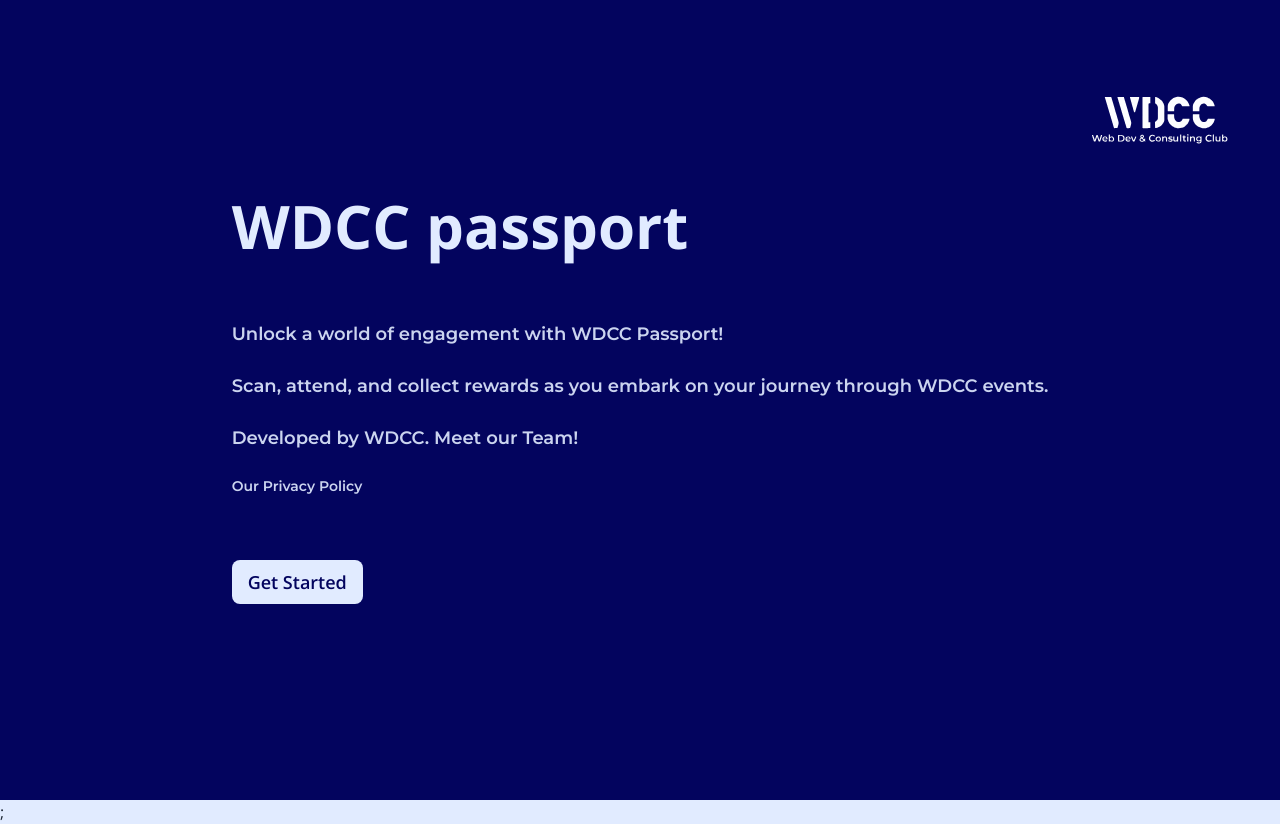
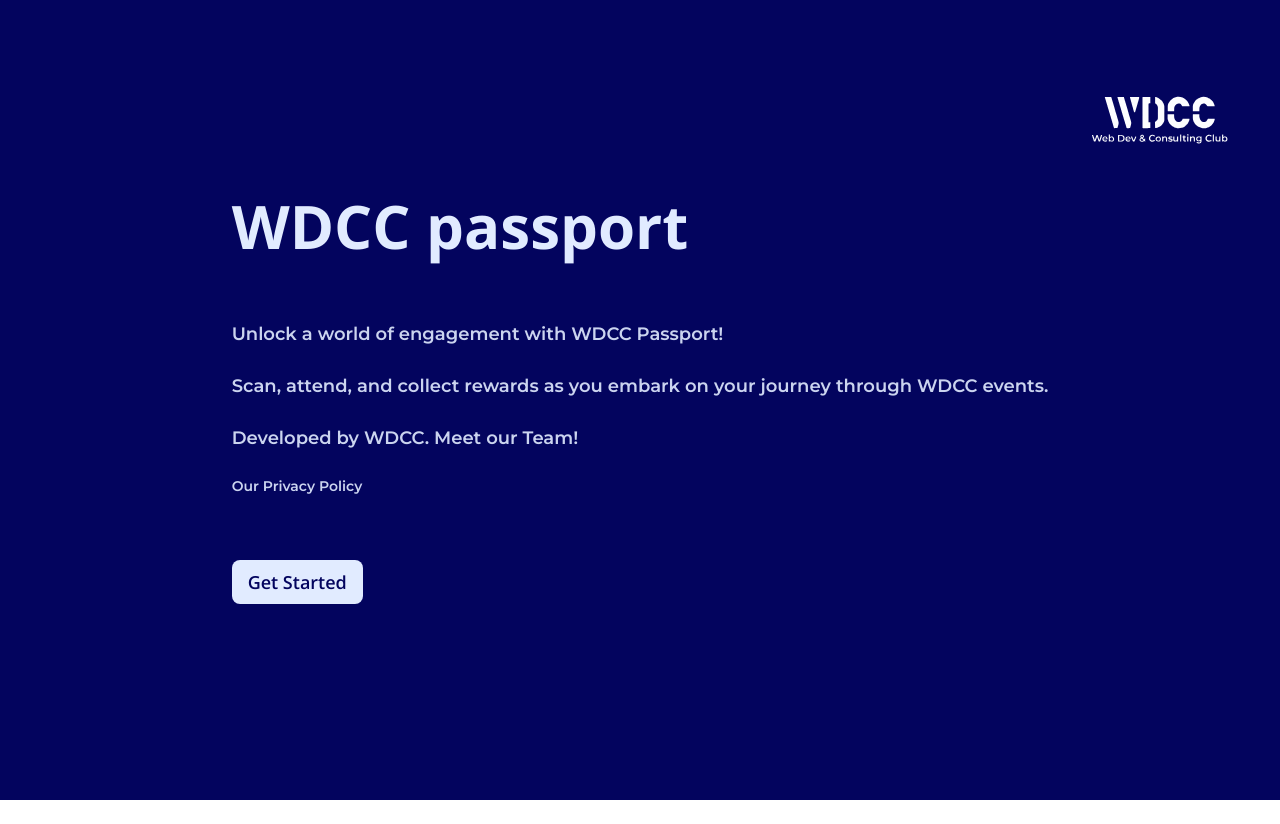
Before and after one commit to UoaWDCC/passport, a React (Vite) app in the folder web/: page / in a window 1280 px wide. After the commit the page ends 800 px from the top, so only its background shows below. Built offline with nearby package versions, Linux system fonts and the light colour scheme.

Commit message:
removed unnecessary space at the bottom

```diff
--- a/web/src/App.tsx
+++ b/web/src/App.tsx
@@ -82,8 +82,6 @@ const router = createBrowserRouter([
 
 export default function App() {
     return (
-        <div>
-            <RouterProvider router={router} />;
-        </div>
+      <RouterProvider router={router} />
     );
 }
```
